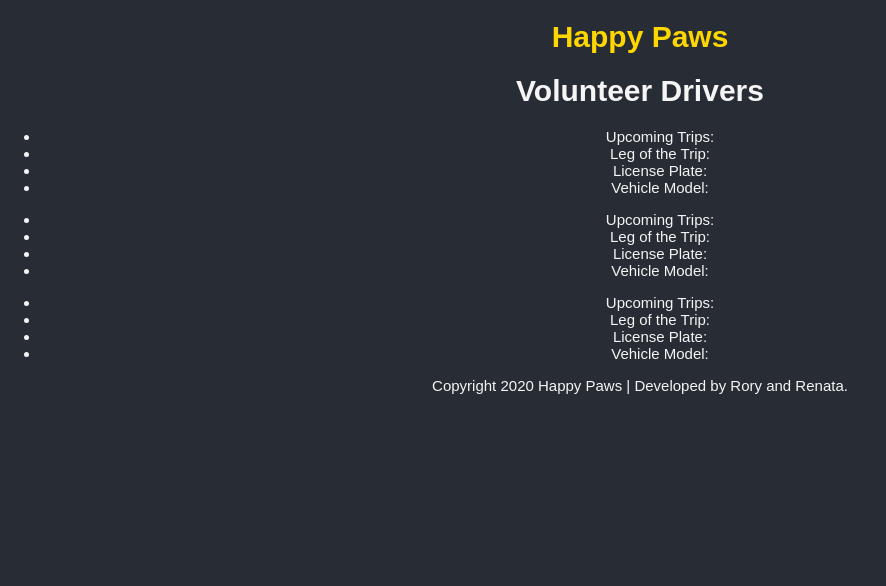
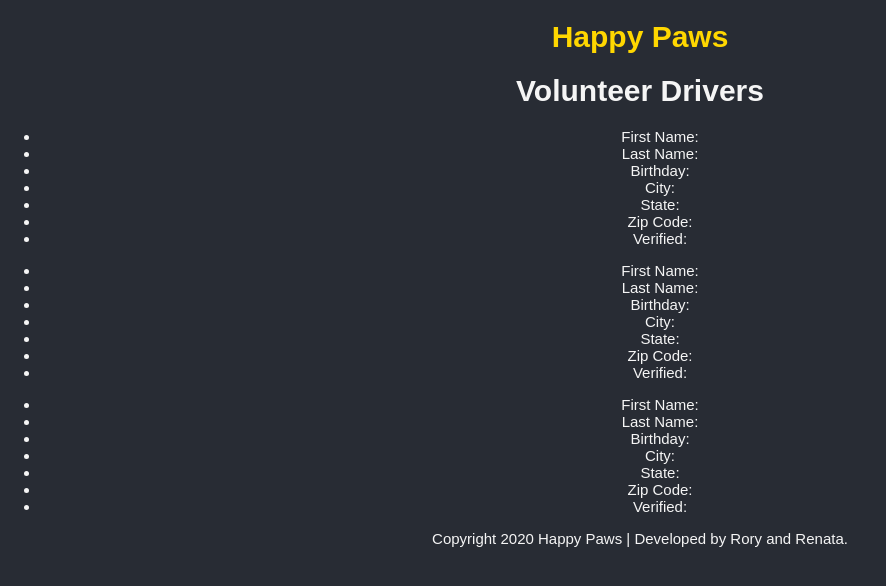
Before and after one commit to SharkDemon/happy-paws, a React (Create React App) app in the folder frontend/: page /volunteer in a window 1280 px wide. Shown: the top 586 px of the page, without its empty margins (0-886 px from the left). Built offline with nearby package versions, Linux system fonts and the light colour scheme; a web font is replaced by a local one.

Commit message:
changed the volunteer fields

```diff
--- a/frontend/src/Volunteer/Volunteer.js
+++ b/frontend/src/Volunteer/Volunteer.js
@@ -7,26 +7,35 @@ export default class Volunteer extends React.Component {
                 <h1>Volunteer Drivers</h1>
                 <div>
                     <ul>
-                        <li>Upcoming Trips: </li>
-                        <li>Leg of the Trip: </li>
-                        <li>License Plate: </li>
-                        <li>Vehicle Model: </li>
+                        <li>First Name: </li>
+                        <li>Last Name: </li>
+                        <li>Birthday: </li>
+                        <li>City: </li>
+                        <li>State: </li>
+                        <li>Zip Code: </li>
+                        <li>Verified: </li>
                     </ul>
                 </div>
                 <div>
                     <ul>
-                        <li>Upcoming Trips: </li>
-                        <li>Leg of the Trip: </li>
-                        <li>License Plate: </li>
-                        <li>Vehicle Model: </li>
+                        <li>First Name: </li>
+                        <li>Last Name: </li>
+                        <li>Birthday: </li>
+                        <li>City: </li>
+                        <li>State: </li>
+                        <li>Zip Code: </li>
+                        <li>Verified: </li>
                     </ul>
                 </div>
                 <div>
                     <ul>
-                        <li>Upcoming Trips: </li>
-                        <li>Leg of the Trip: </li>
-                        <li>License Plate: </li>
-                        <li>Vehicle Model: </li>
+                        <li>First Name: </li>
+                        <li>Last Name: </li>
+                        <li>Birthday: </li>
+                        <li>City: </li>
+                        <li>State: </li>
+                        <li>Zip Code: </li>
+                        <li>Verified: </li>
                     </ul>
                 </div>
             </div>
```
